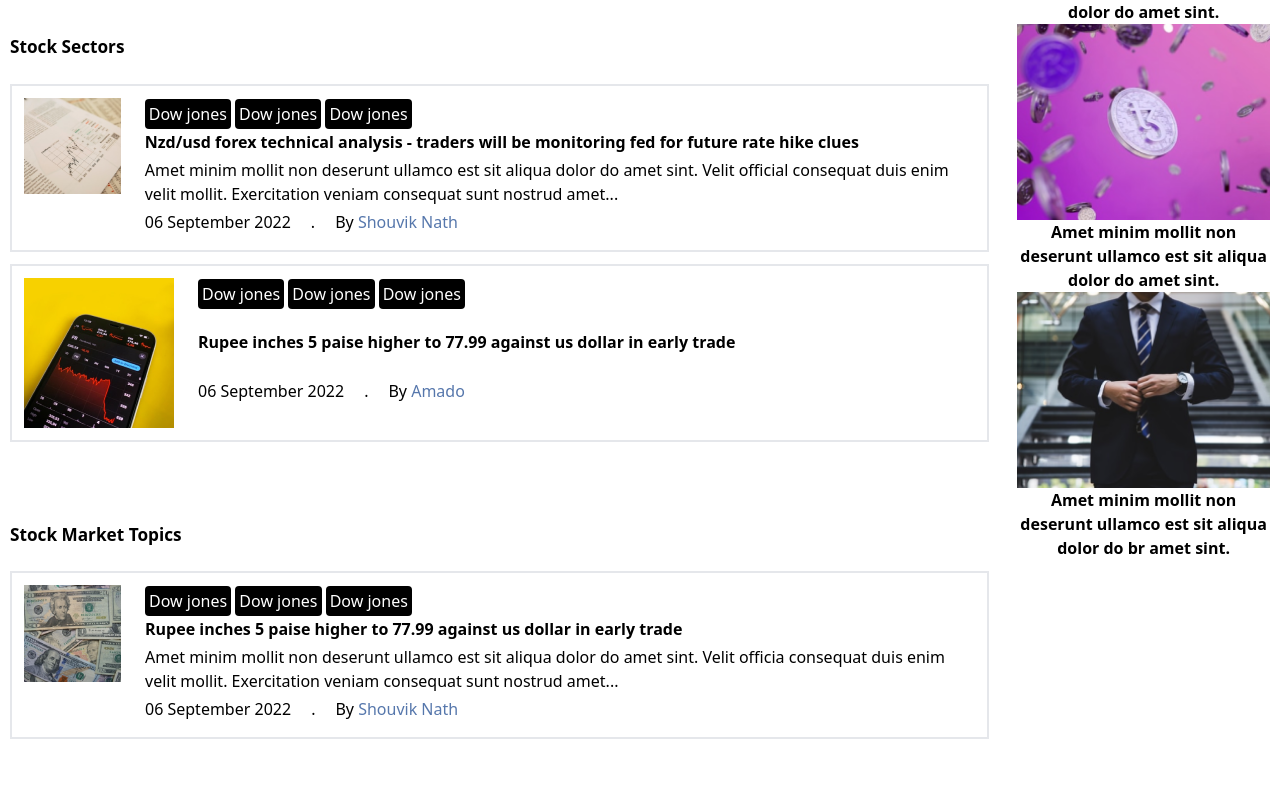
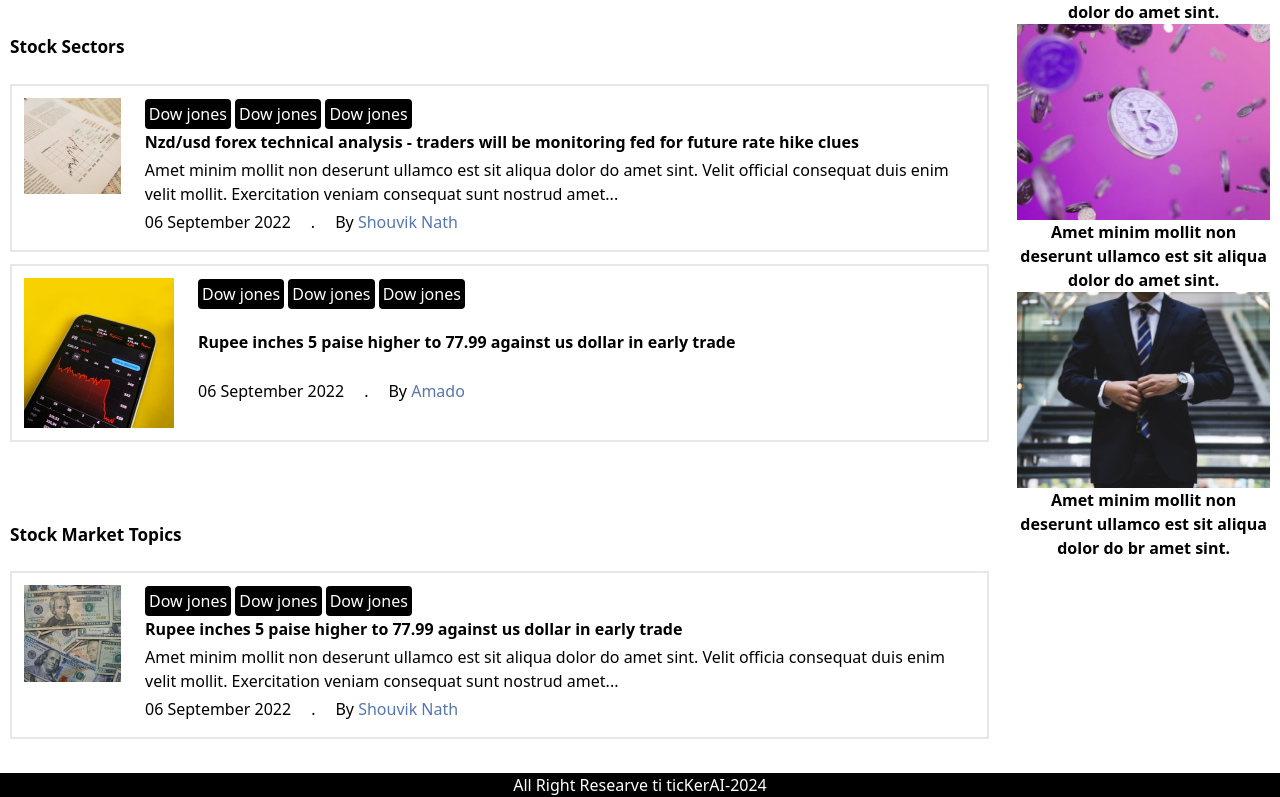
Before and after one commit to Takib-Ahmed/talwindproject1, a website: page output/index.html in a window 1280 px wide. Shown: the part 1292-2089 px from the top of the page. Before the commit the page ends 2041 px from the top, so only its background shows below. Drawn offline with nearby package versions, Linux system fonts and the light colour scheme.

Commit message:
Update index.html

```diff
--- a/output/index.html
+++ b/output/index.html
@@ -1,5 +1,5 @@
 <!DOCTYPE html>
-<html lang="en" class="" id="htmltag">
+<html lang="en" class="relative" id="htmltag">
 
 <head>
     <meta charset="UTF-8">
@@ -792,7 +792,7 @@ transition: 0.5s;
                           <div class="offcanvas offcanvas-end" tabindex="-1" id="offcanvasExample" aria-labelledby="offcanvasExampleLabel">
                             <div class="offcanvas-header relative">
                               <h1 class=" mx-20 my-0 text-2xl" id="offcanvasExampleLabel">Options</h1>
-                              <button type="button" class="btn-close  me-32   absolute" data-bs-dismiss="offcanvas" aria-label="Close" style="transform: translateX(-25px); "><img src="./images/png-clipart-black-resourcesforbitches-black-x-thumbnail.png" alt="" width="24px" ></button>
+                              <button type="button" class="btn-close bg-transparent  me-32   absolute" data-bs-dismiss="offcanvas" aria-label="Close" style="transform: translateX(-25px); "><img src="./images/png-clipart-black-resourcesforbitches-black-x-thumbnail.png" alt="" width="24px" class="bg-transparent navimg" ></button>
                             </div>
                             <div class="offcanvas-body">
                                 <div class="grid  gap-3 font-bold">
@@ -1060,14 +1060,20 @@ transition: 0.5s;
 
         </div>
     </div></div>
-    <script>
-        const htmltag = document.getElementById("htmltag");
-        document.getElementById("switch").addEventListener("click" , function (){
-            htmltag.classList.toggle("dark");
-        });
+    <br><br>
 
-    </script>
+      <footer class="bg-black bottom-0 absolute w-full">
 
+        <center>
+        <p class="text-white"> All Right Researve ti ticKerAI-2024</p></center>
+            </footer>
+            <script>
+                const htmltag = document.getElementById("htmltag");
+                document.getElementById("switch").addEventListener("click" , function (){
+                    htmltag.classList.toggle("dark");
+                });
+
+            </script>
 </body>
 
 </html>
```
